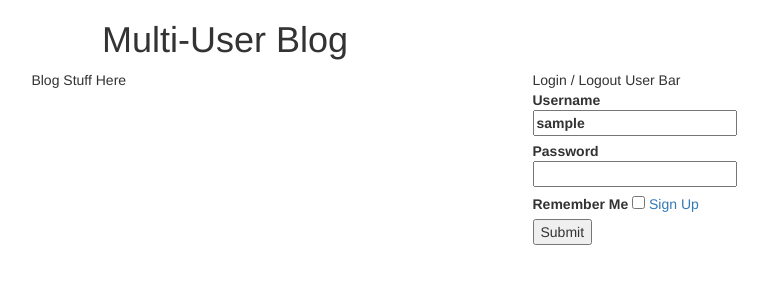
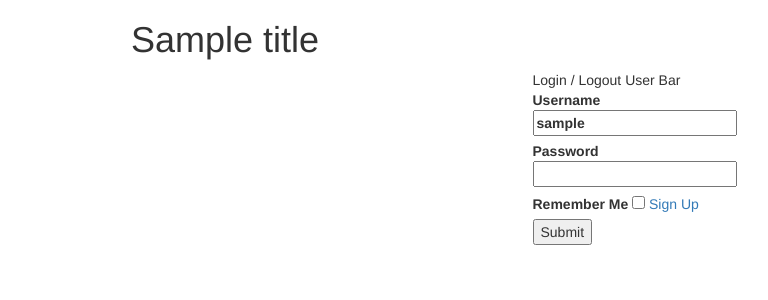
Before and after one commit to sankhagowit/uda-multi-user-blog, a Python web app: template templates/base.html in a window 1280 px wide. Shown: the top 300 px of the page, without its empty margins (415-1183 px from the left). Run offline with Jinja, Linux system fonts and the light colour scheme; the template is opened without the code that fills it: most values are stand-ins (such as "Sample title", 1, 10 or a date in 2020); some libraries are stand-ins or nearby versions.

Commit message:
feat: Add main template & associated handlers

```diff
--- /dev/null
+++ b/css/baseStyle.css
@@ -0,0 +1,3 @@
+.error {
+    color: red;
+}
--- a/main.py
+++ b/main.py
@@ -39,7 +39,7 @@ class Handler(webapp2.RequestHandler):
 
 class MainHandler(Handler):
     def get(self):
-        self.render("base.html", title="Blog Home")
+        self.render("main.html", title="Multi-User Blog")
         user_cookie_str = self.request.cookies.get('user')
         if user_cookie_str:
             user_val = user_accounts.check_secure_val(user_cookie_str)
@@ -49,7 +49,7 @@ class MainHandler(Handler):
 
 class SignUp(Handler):
     def get(self):
-        self.render('signup.html')
+        self.render('signup.html', title="Multi-User Blog Registration")
 
 app = webapp2.WSGIApplication([
     ('/', MainHandler),
--- a/model.py
+++ b/model.py
@@ -13,3 +13,9 @@ class Users(db.Model):
     # email = db.StringProperty(required = True)
     password = db.StringProperty(required=True)
     created = db.DateTimeProperty(auto_now_add = True)
+
+class Blog(db.Model):
+    """
+    Explain the blog class/entity
+    """
+    created = db.DateTimeProperty(auto_now_add = True)
--- a/templates/base.html
+++ b/templates/base.html
@@ -11,11 +11,10 @@
 <body>
     <div class="container">
         <header class="row">
-            <h1 class="text-center">Multi-User Blog</h1>
+            <h1 class="text-center">{{title}}</h1>
         </header>
         <div class="row">
             <main class="col-sm-9 text-center">
-                Blog Stuff Here
                 {% block content %}
                 {% endblock %}
             </main>
--- /dev/null
+++ b/templates/main.html
@@ -0,0 +1,5 @@
+{% extends "base.html" %}
+
+{% block content %}
+blog stuff here
+{% endblock %}
```
